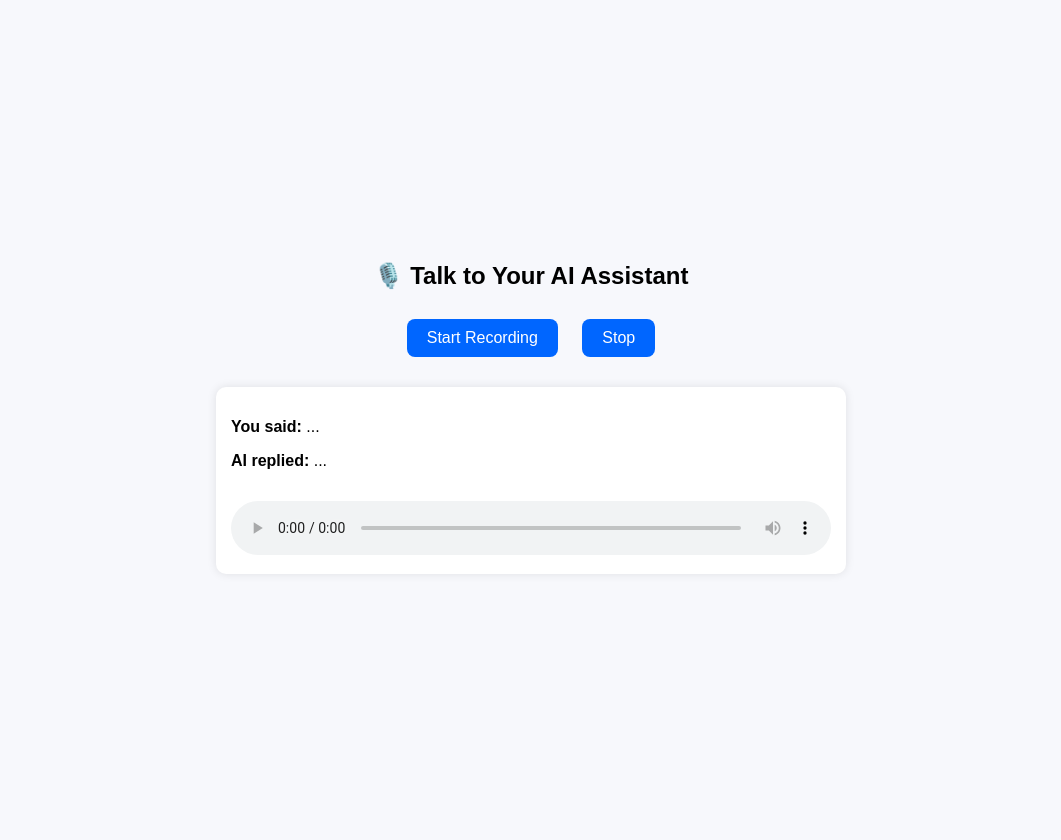
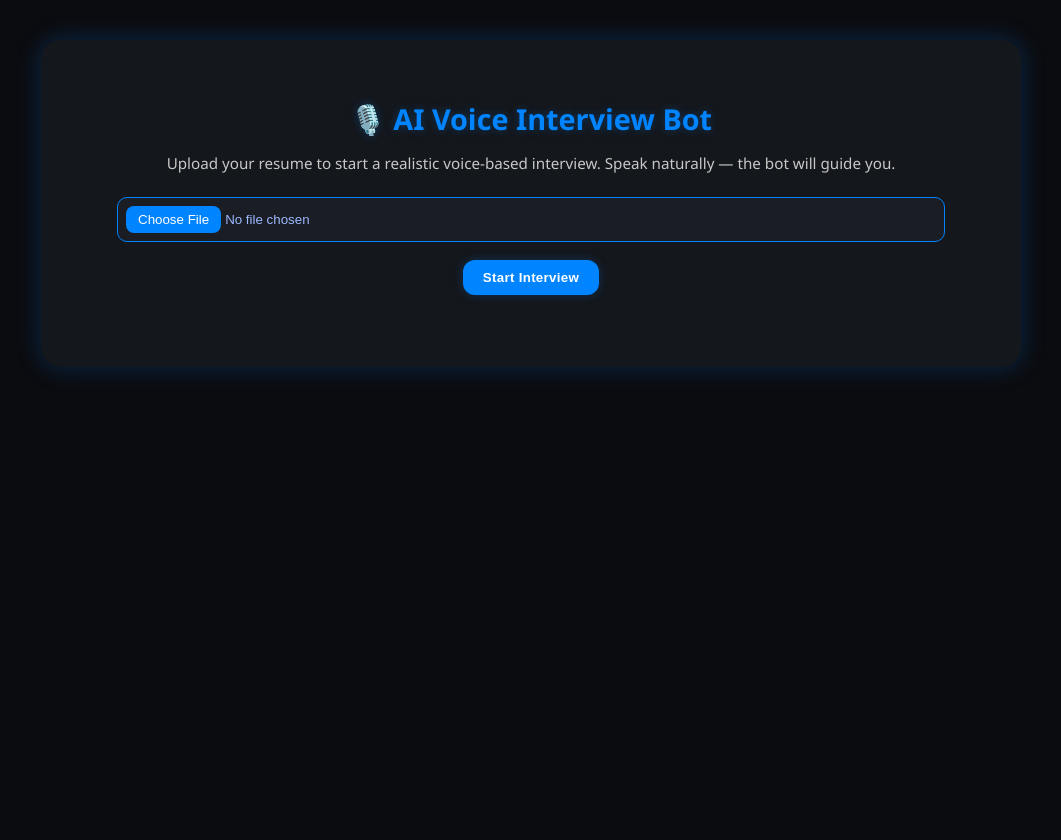
Before and after one commit to Sreejith2003/AI-Interview-Bot, a Flask app: page / in a window 1280 px wide. Shown: the whole page, without its empty margins (109-1170 px from the left). Before the commit the page ends 536 px from the top, so only its background shows below. Run offline with Flask 3, Linux system fonts and the light colour scheme.

Commit message:
index.html is changed

```diff
--- a/app.py
+++ b/app.py
@@ -59,4 +59,4 @@
     return send_from_directory("static", filename)
 
 if __name__ == "__main__":
-    app.run(host="0.0.0.0", port=8000, debug=True)
+    app.run(host="0.0.0.0", port=8000, debug=False)
--- /dev/null
+++ b/apt.txt
@@ -0,0 +1 @@
+ffmpeg
--- a/templates/index.html
+++ b/templates/index.html
@@ -3,107 +3,164 @@
 <head>
   <meta charset="UTF-8" />
   <meta name="viewport" content="width=device-width, initial-scale=1.0" />
-  <title>🎙️ AI Live Audio Assistant</title>
-  <style>
-    body {
-      font-family: Arial, sans-serif;
-      background: #f7f8fc;
-      display: flex;
-      flex-direction: column;
-      align-items: center;
-      justify-content: center;
-      height: 100vh;
-    }
-    button {
-      margin: 10px;
-      padding: 10px 20px;
-      font-size: 16px;
-      border: none;
-      border-radius: 8px;
-      background: #0066ff;
-      color: white;
-      cursor: pointer;
-    }
-    button:hover {
-      background: #0050d0;
-    }
-    .output {
-      margin-top: 20px;
-      width: 80%;
-      max-width: 600px;
-      background: white;
-      border-radius: 10px;
-      padding: 15px;
-      box-shadow: 0 0 10px rgba(0,0,0,0.1);
-    }
-    audio {
-      margin-top: 15px;
-      width: 100%;
-    }
-  </style>
+  <title>AI Voice Interview Bot</title>
+  <link rel="stylesheet" href="{{ url_for('static', filename='style.css') }}">
 </head>
 <body>
-  <h2>🎙️ Talk to Your AI Assistant</h2>
-  <div>
-    <button id="startBtn">Start Recording</button>
-    <button id="stopBtn" disabled>Stop</button>
+  <div class="container">
+    <h1>🎙️ AI Voice Interview Bot</h1>
+    <p>Upload your resume to start a realistic voice-based interview. Speak naturally — the bot will guide you.</p>
+
+    <!-- Resume Upload Form -->
+    <form id="uploadForm">
+      <input type="file" id="resumeInput" name="resume" accept=".pdf" required />
+      <button type="submit" id="startInterviewBtn">Start Interview</button>
+      <div id="loadingIndicator" class="spinner hidden"></div>
+    </form>
+
+    <!-- Interview Area -->
+    <div id="interviewArea" class="hidden">
+      <div class="section">
+        <h3>🧩 Question</h3>
+        <p id="questionText">Waiting for question...</p>
       </div>
 
-  <div class="output">
-    <p><strong>You said:</strong> <span id="userText">...</span></p>
-    <p><strong>AI replied:</strong> <span id="aiText">...</span></p>
-    <audio id="replyAudio" controls></audio>
+      <div class="controls">
+        <button id="startRec">🎤 Start Recording</button>
+        <div id="recordIndicator" class="hidden mic-pulse"></div>
+        <button id="stopRec" disabled>🛑 Stop & Submit</button>
+        <button id="finishInterviewBtn" class="finish-btn">🏁 Finish Interview</button>
+        <div id="processIndicator" class="spinner hidden"></div>
+      </div>
+
+      <div class="section">
+        <h3>🗣️ Your Answer (Transcribed)</h3>
+        <p id="userAnswer">No answer yet.</p>
+      </div>
+
+      <div class="section">
+        <h3>💬 Feedback</h3>
+        <p id="feedbackText">No feedback yet.</p>
+      </div>
+
+      <audio id="botAudio" controls autoplay></audio>
+    </div>
   </div>
 
   <script>
     let mediaRecorder;
     let audioChunks = [];
 
-    const startBtn = document.getElementById("startBtn");
-    const stopBtn = document.getElementById("stopBtn");
+    const form = document.getElementById('uploadForm');
+    const questionText = document.getElementById('questionText');
+    const botAudio = document.getElementById('botAudio');
+    const startRec = document.getElementById('startRec');
+    const stopRec = document.getElementById('stopRec');
+    const interviewArea = document.getElementById('interviewArea');
+    const userAnswer = document.getElementById('userAnswer');
+    const feedbackText = document.getElementById('feedbackText');
+    const recordIndicator = document.getElementById('recordIndicator');
+    const processIndicator = document.getElementById('processIndicator');
+    const startInterviewBtn = document.getElementById('startInterviewBtn');
+    const loadingIndicator = document.getElementById('loadingIndicator');
+    const finishInterviewBtn = document.getElementById('finishInterviewBtn');
 
-    startBtn.onclick = async () => {
+    // Typing effect for feedback
+    function typeText(element, text, speed = 25) {
+      element.textContent = "";
+      let i = 0;
+      const typing = setInterval(() => {
+        if (i < text.length) {
+          element.textContent += text.charAt(i);
+          i++;
+        } else {
+          clearInterval(typing);
+        }
+      }, speed);
+    }
+
+    // Upload Resume and start interview
+    form.addEventListener("submit", async (e) => {
+      e.preventDefault();
+      loadingIndicator.classList.remove("hidden");
+      startInterviewBtn.disabled = true;
+
+      const formData = new FormData();
+      formData.append("resume", document.getElementById("resumeInput").files[0]);
+
+      const res = await fetch("/upload_resume", { method: "POST", body: formData });
+      const data = await res.json();
+
+      loadingIndicator.classList.add("hidden");
+      startInterviewBtn.disabled = false;
+
+      if (data.error) return alert(data.error);
+
+      interviewArea.classList.remove("hidden");
+      questionText.textContent = data.first_question;
+      botAudio.src = data.audio_path;
+      botAudio.play();
+    });
+
+    // Start Recording
+    startRec.addEventListener("click", async () => {
+      try {
         const stream = await navigator.mediaDevices.getUserMedia({ audio: true });
         mediaRecorder = new MediaRecorder(stream);
-      mediaRecorder.start();
         audioChunks = [];
 
         mediaRecorder.ondataavailable = (e) => audioChunks.push(e.data);
-      startBtn.disabled = true;
-      stopBtn.disabled = false;
-    };
 
-    stopBtn.onclick = async () => {
-      mediaRecorder.stop();
         mediaRecorder.onstop = async () => {
-        const audioBlob = new Blob(audioChunks, { type: "audio/wav" });
+          processIndicator.classList.remove("hidden");
+
+          const blob = new Blob(audioChunks, { type: "audio/webm" });
           const formData = new FormData();
-        formData.append("audio", audioBlob, "user_audio.wav");
+          formData.append("audio", blob, "response.webm");
 
-        startBtn.disabled = false;
-        stopBtn.disabled = true;
-
-        // Send to Flask backend
-        const res = await fetch("/process_audio", {
-          method: "POST",
-          body: formData
-        });
-
-        const data = await res.json();
-
-        if (data.error) {
-          alert(data.error);
+          const res = await fetch("/process_voice", { method: "POST", body: formData });
+          if (res.redirected) {
+            // Redirect to result page when interview ends
+            window.location.href = res.url;
             return;
           }
 
-        document.getElementById("userText").textContent = data.recognized_text;
-        document.getElementById("aiText").textContent = data.ai_reply;
+          const data = await res.json();
+          processIndicator.classList.add("hidden");
 
-        const audioPlayer = document.getElementById("replyAudio");
-        audioPlayer.src = data.audio_url;
-        audioPlayer.play();
+          if (data.error) return alert(data.error);
+
+          userAnswer.textContent = data.user_text || "(Couldn’t recognize speech)";
+          typeText(feedbackText, data.feedback);
+          questionText.textContent = data.question_text;
+          botAudio.src = data.audio_path;
+          botAudio.play();
         };
-    };
+
+        mediaRecorder.start();
+        startRec.disabled = true;
+        stopRec.disabled = false;
+        recordIndicator.classList.remove("hidden");
+      } catch (err) {
+        alert("🎤 Microphone access denied or unavailable.");
+      }
+    });
+
+    // Stop Recording
+    stopRec.addEventListener("click", () => {
+      mediaRecorder.stop();
+      recordIndicator.classList.add("hidden");
+      startRec.disabled = false;
+      stopRec.disabled = true;
+    });
+
+    // Finish Interview
+    finishInterviewBtn.addEventListener("click", () => {
+      if (confirm("Are you sure you want to finish the interview now?")) {
+        window.location.href = "/finish_interview";
+      }
+    });
+
   </script>
 </body>
 </html>
```
Lines whose indentation alone changed are shown as unchanged.
